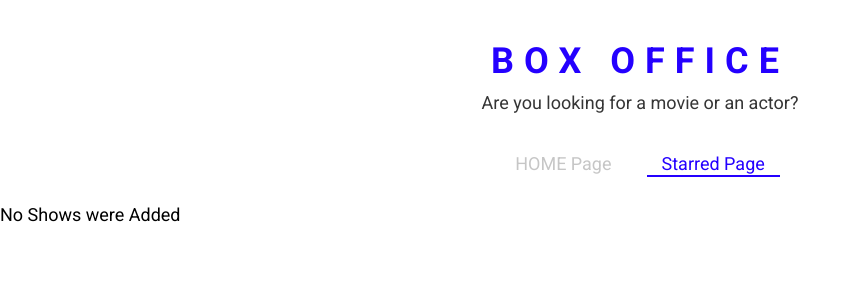
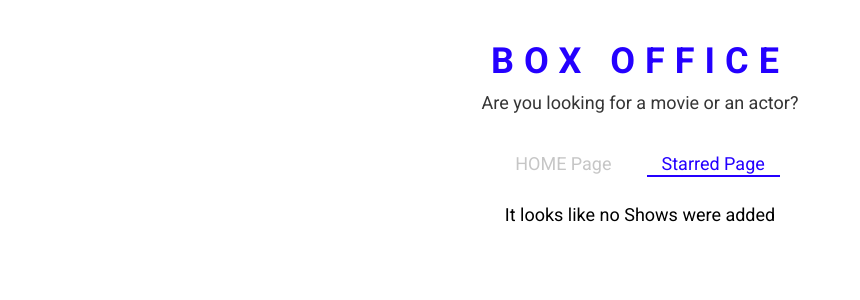
Before and after one commit to Shreyasi2002/Box-Office, a React (Create React App) app: page /starred in a window 1280 px wide. Shown: the top 300 px of the page, without its empty margins (0-860 px from the left). Built offline with nearby package versions, Linux system fonts and the light colour scheme.

Commit message:
Added some Styling

```diff
--- a/src/pages/Home.js
+++ b/src/pages/Home.js
@@ -37,7 +37,11 @@ const Home = () => {
 
     const renderResults = () => {
         if (results && results.length === 0) {
-            return <div>No Results</div>;
+            return (
+                <div style={{ display: 'flex', justifyContent: 'center' }}>
+                    No Results
+                </div>
+            );
         }
         if (results && results.length > 0) {
             return results[0].show ? (
--- a/src/pages/Show.js
+++ b/src/pages/Show.js
@@ -70,7 +70,13 @@ const Show = () => {
 
     if (error) {
         return (
-            <div style={{ display: 'flex', fontSize: '22px' }}>
+            <div
+                style={{
+                    display: 'flex',
+                    fontSize: '18px',
+                    justifyContent: 'center',
+                }}
+            >
                 Error Occured : {error}
             </div>
         );
--- a/src/pages/Starred.js
+++ b/src/pages/Starred.js
@@ -3,6 +3,7 @@ import MainPageLayout from '../components/MainPageLayout';
 import { useShows } from '../misc/custom-hooks';
 import { apiGet } from '../misc/config';
 import ShowGrid from '../components/shows/ShowGrid';
+import { LoadingAndErrors } from './Show.styled';
 
 const Starred = () => {
     const [starred] = useShows();
@@ -31,9 +32,24 @@ const Starred = () => {
 
     return (
         <MainPageLayout>
-            {isLoading && <div>Shows are still Loading ...</div>}
-            {error && <div>Error Occured : {error}</div>}
-            {!isLoading && !shows && <div>No Shows were Added</div>}
+            {isLoading && (
+                <LoadingAndErrors>
+                    <div className="loading" />
+                    <p style={{ display: 'flex', justifyContent: 'center' }}>
+                        Shows are still Loading ...
+                    </p>
+                </LoadingAndErrors>
+            )}
+            {error && (
+                <div style={{ display: 'flex', justifyContent: 'center' }}>
+                    Error Occured : {error}
+                </div>
+            )}
+            {!isLoading && !shows && (
+                <div style={{ display: 'flex', justifyContent: 'center' }}>
+                    It looks like no Shows were added
+                </div>
+            )}
             {!isLoading && !error && shows && <ShowGrid data={shows} />}
         </MainPageLayout>
     );
```
